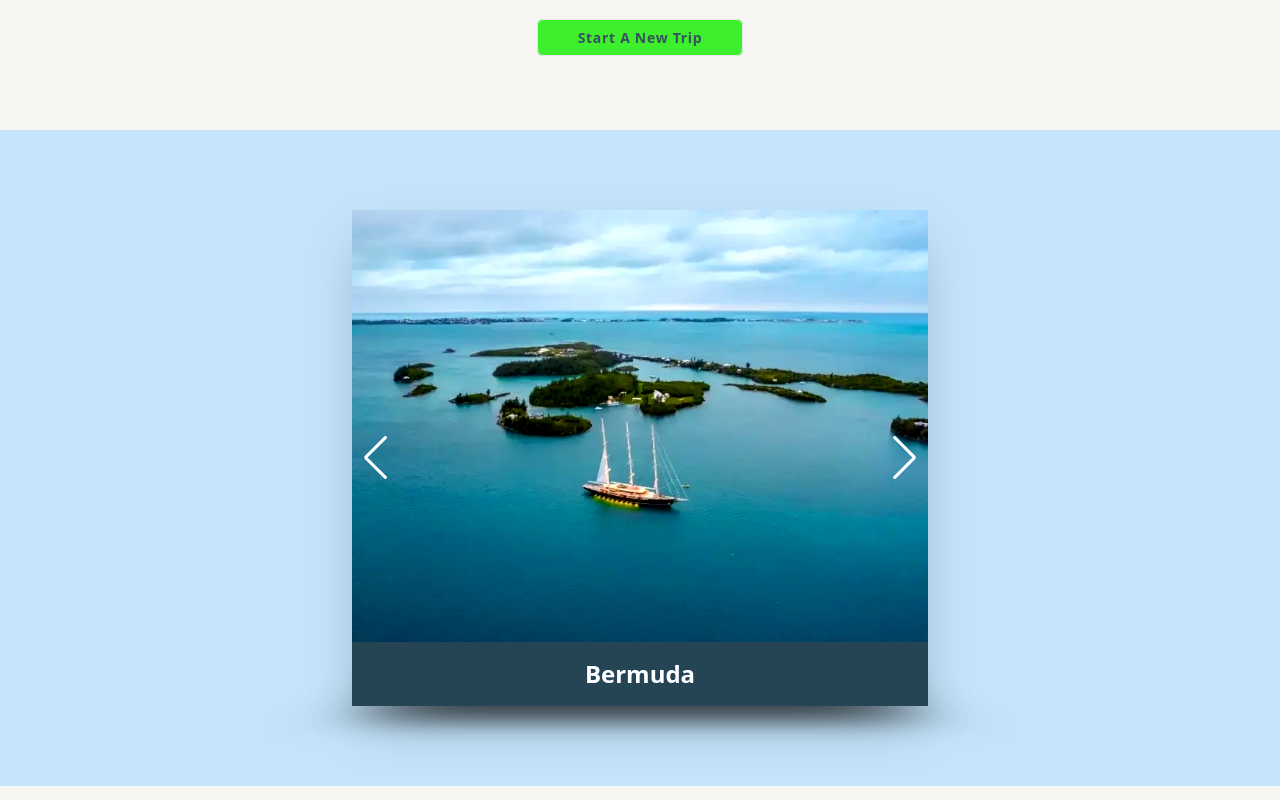
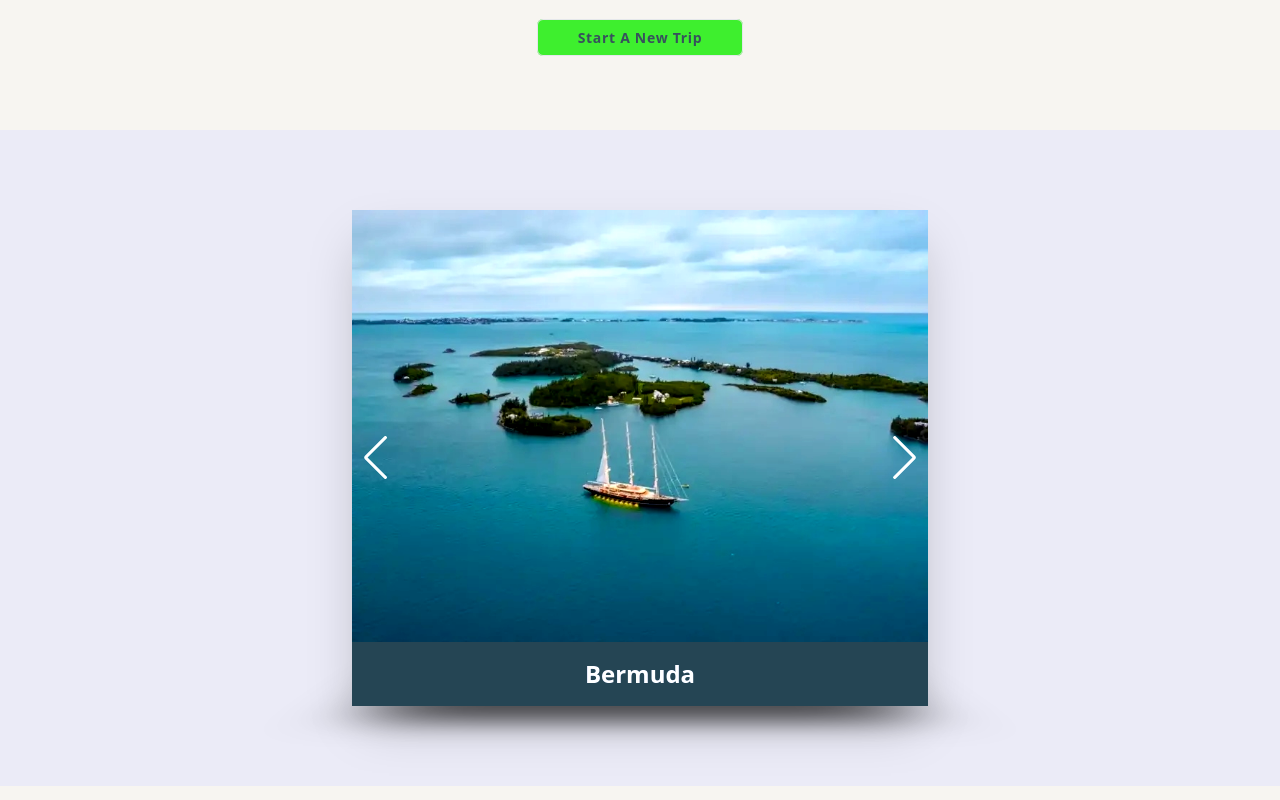
Before and after one commit to RMarmolejo90/Baby-Blue-Skies, a React (Vite) app in the folder front-end/: page / in a window 1280 px wide. Shown: the part 1640-2440 px from the top of the page. Built offline with nearby package versions, Linux system fonts and the light colour scheme; a web font is replaced by a local one.

Commit message:
made a more definitive post route

```diff
--- a/front-end/src/components/carousel.jsx
+++ b/front-end/src/components/carousel.jsx
@@ -15,7 +15,7 @@ export default () => {
 
 
   return (
-    <div className='py-20 bg-primary-light'>
+    <div className='py-20 bg-white-shade'>
       <Fade duration={1000}>
         <Swiper
           // install Swiper modules
--- a/front-end/src/components/emailList.jsx
+++ b/front-end/src/components/emailList.jsx
@@ -15,7 +15,7 @@ const EmailForm = () => {
     }),
     onSubmit: async (values) => {
       console.log('Sending POST request');
-      const req = await axios.post('/', { userEmail: values }, {
+      await axios.post('/subscribe', { userEmail: values }, {
         headers: {
           'Content-Type': 'application/json',
         },
```
Also changed, not shown: 1 other file (tests, documents, lock files or other folders).
